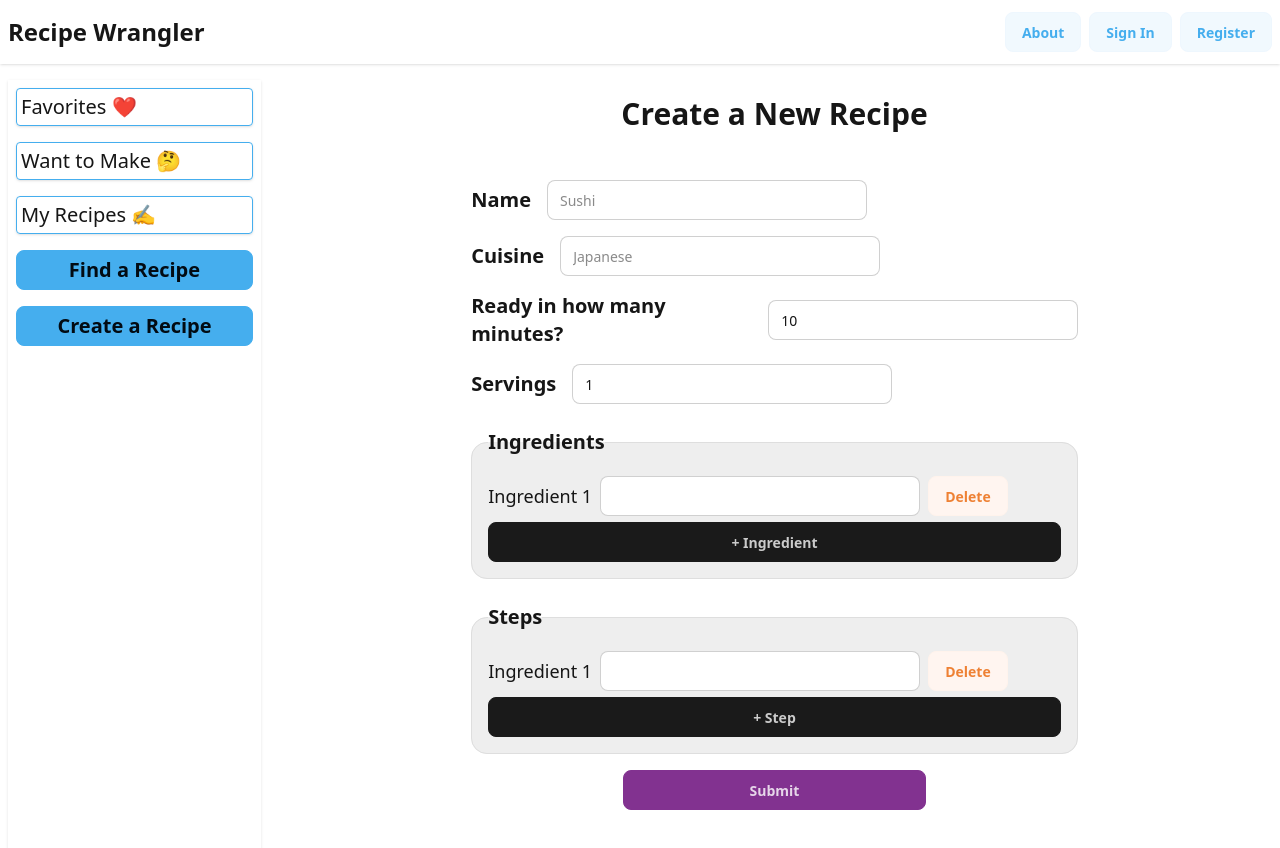
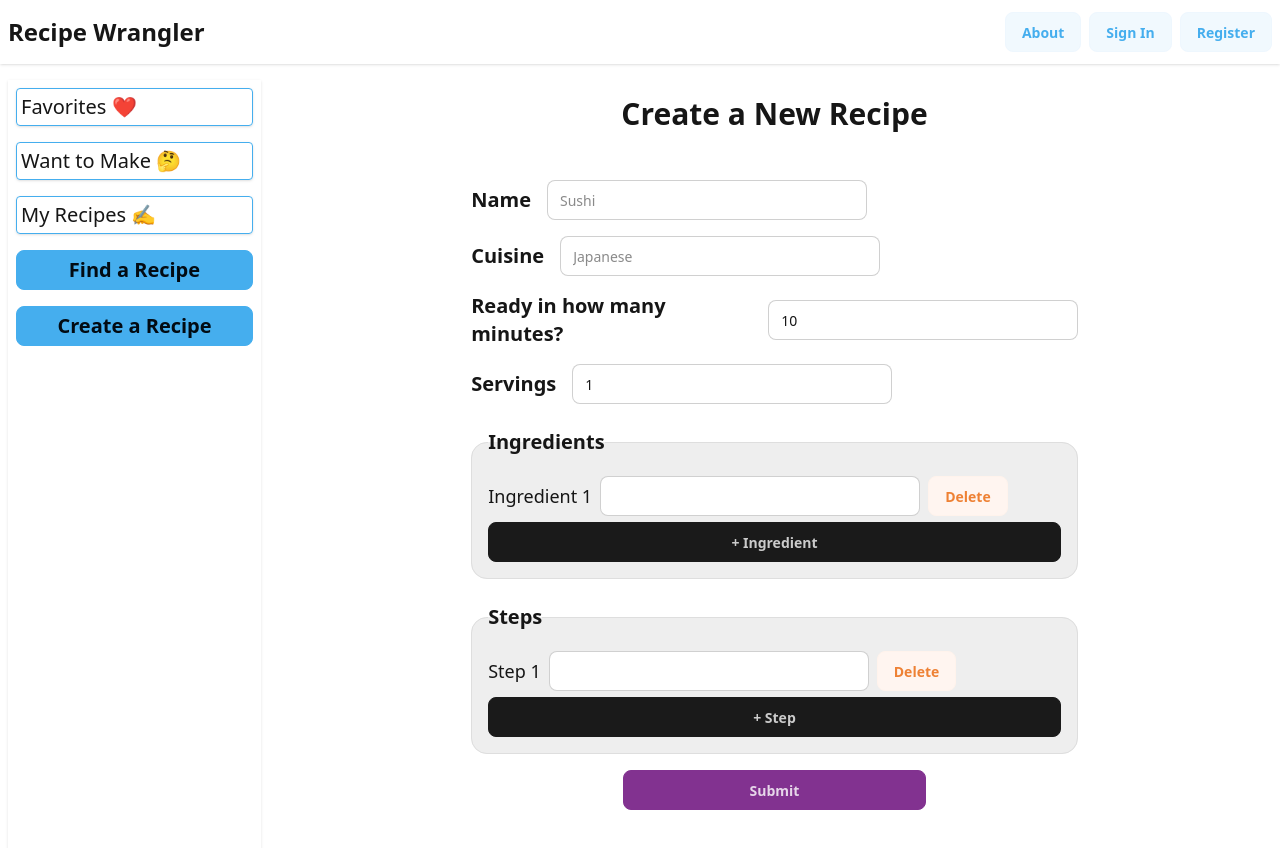
Before and after one commit to Justin-K-Ellis/recipe_wrangler_client, a Next.js app: page /home/create in a window 1280 px wide. Shown: the top 848 px of the page. Built offline with nearby package versions, Linux system fonts and the light colour scheme; no server answers.

Commit message:
fix: change list of steps from "Ingredient n" to "Step n"

```diff
--- a/src/app/components/ListInput.tsx
+++ b/src/app/components/ListInput.tsx
@@ -20,7 +20,7 @@ export default function ListInput({
       </legend>
       {data.map((_item, i) => (
         <div key={i} className="flex flex-row gap-2 items-center">
-          <label className="text-lg">{"Ingredient " + (i + 1)}</label>
+          <label className="text-lg">{`${title} ` + (i + 1)}</label>
           <input
             type="text"
             className="input"
```
